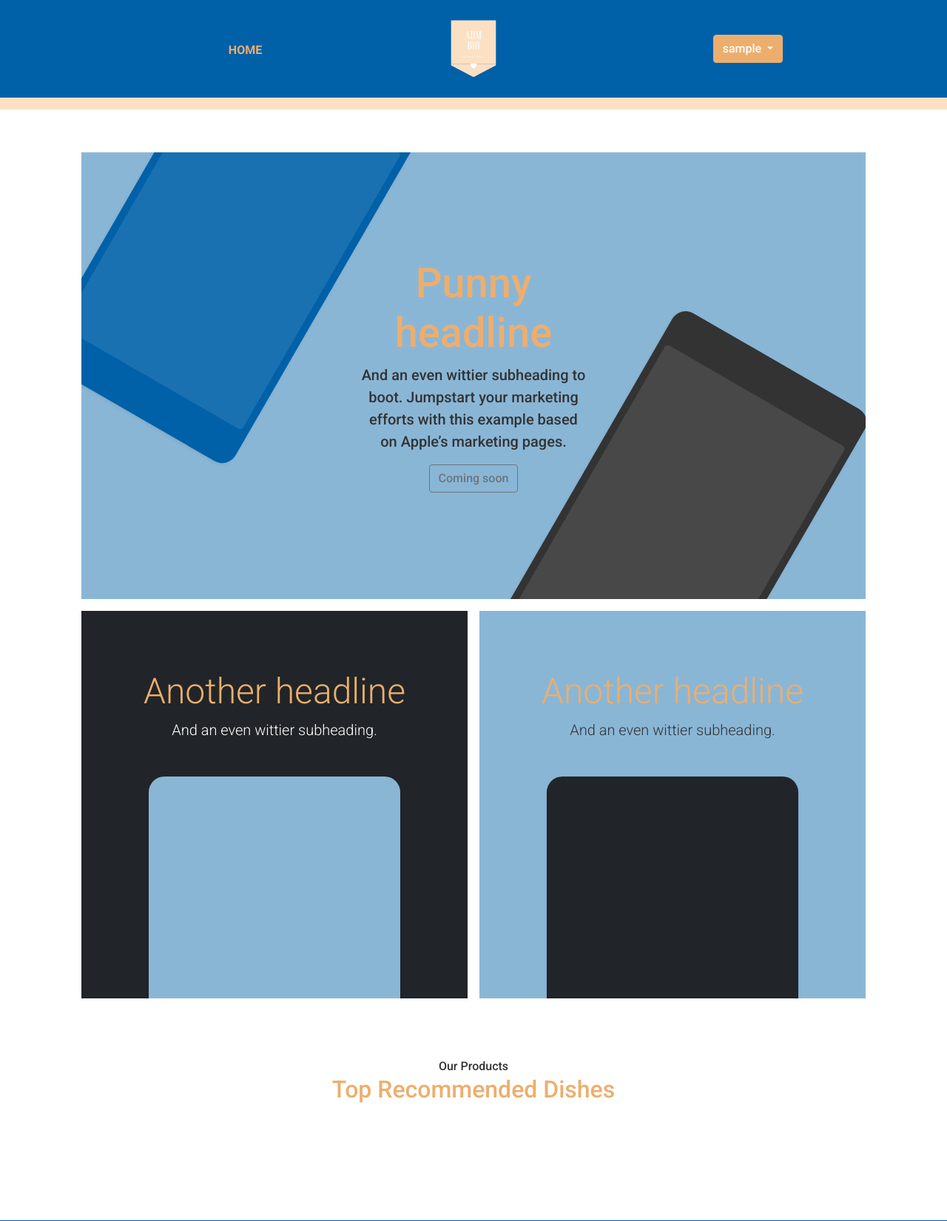
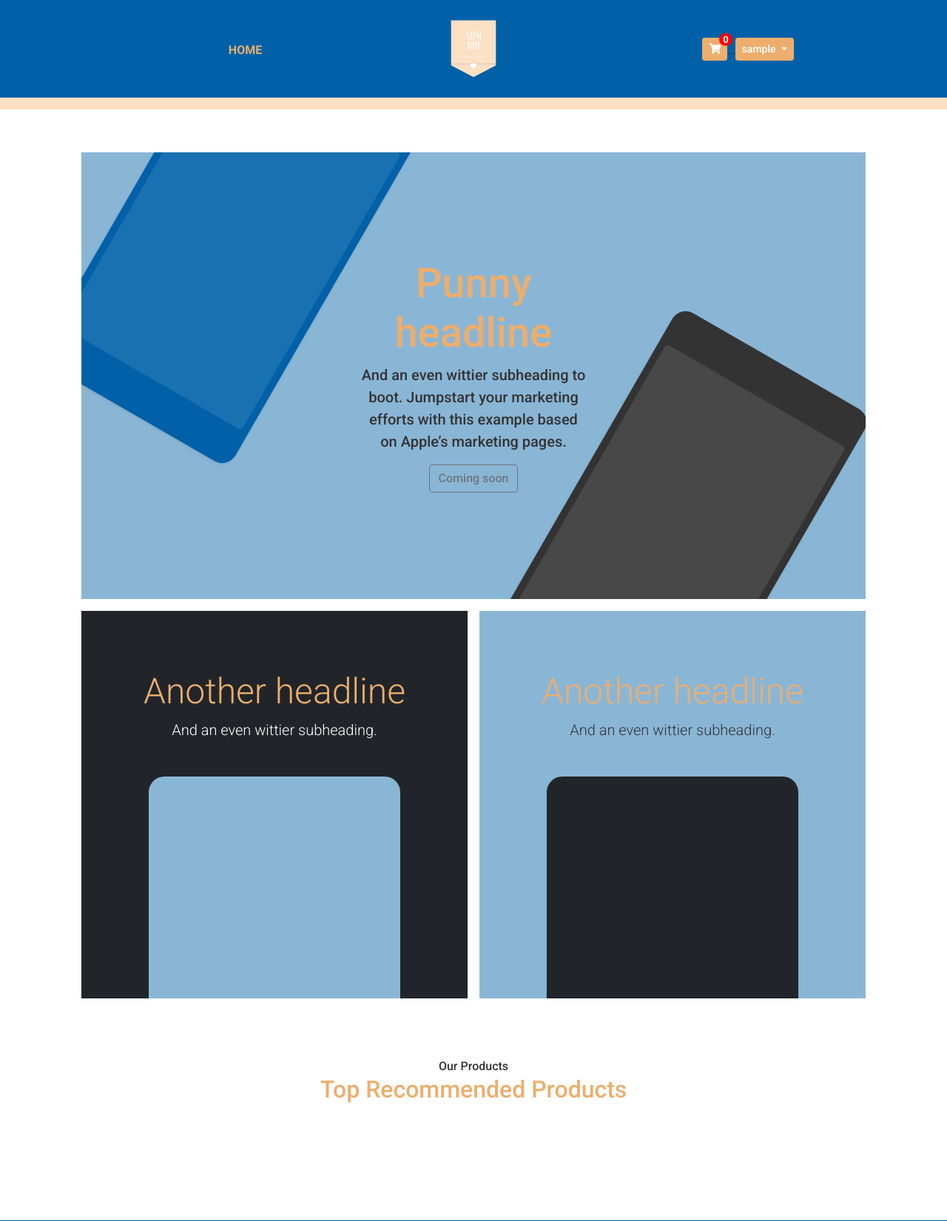
Before and after one commit to paolobiondo/adm_shop, a Django app: page / in a window 1280 px wide. Shown: the top 1651 px of the page at 74% size. Run offline with Django 3.2, Linux system fonts and the light colour scheme; the visitor is signed in with stand-in values (Sample User, id 1); data comes from the database, SQL or seed files in the repository; data that the repository does not hold is empty; some libraries are stand-ins or nearby versions.

Commit message:
add add-to-cart cookie

```diff
--- a/home/context_processors.py
+++ b/home/context_processors.py
@@ -1,5 +1,7 @@
 from product import tools as tools_products
 from admin_panel import models as admin_panel_models
+from product import models as product_models
+
 def home_data(request):
     args = {}
     if(admin_panel_models.Setting.objects.filter(setting='currency').exists()):
@@ -8,5 +10,8 @@ def home_data(request):
         admin_panel_models.Setting.objects.create(setting='currency',value='€')
         args['currency'] = admin_panel_models.Setting.objects.get(setting='currency')
 
+    if request.user.is_authenticated:
+       args['cart'] =  product_models.Cart.objects.filter(user=request.user)
+
     args['menu_categories']=tools_products.getCategories()
     return args
--- a/home/urls.py
+++ b/home/urls.py
@@ -6,4 +6,5 @@ app_name = 'home'
 urlpatterns = [
    path('',views.Index.as_view() ,name='index'),
    path('profile',views.Profile.as_view(), name='profile'),
+   path('cart',views.Cart.as_view(),name='cart')
 ]
--- a/home/views.py
+++ b/home/views.py
@@ -13,3 +13,8 @@ class Profile(LoginRequiredMixin, View):
     def get(self, request):
         args = {}
         return render(request,'home/profile.html',args)
+
+class Cart(View):
+    def get(self, request):
+        args = {}
+        return render(request,'home/cart.html',args)
--- a/static/css/adm.css
+++ b/static/css/adm.css
@@ -76,6 +76,27 @@ h1, h2, h3, h4, h5, h6 {
 .list-group .active {
   background: #0061a8;
 }
+.badge {
+  padding-left: 9px;
+  padding-right: 9px;
+  -webkit-border-radius: 9px;
+  -moz-border-radius: 9px;
+  border-radius: 9px;
+}
+
+.label-warning[href],
+.badge-warning[href] {
+  background-color: #c67605;
+}
+#lblCartCount {
+    font-size: 13px;
+    background: #ff0000;
+    color: #fff;
+    padding: 2px 5px;
+    vertical-align: top;
+    margin-left: -15px;
+    margin-top:-5px;
+}
 
 /* HEADER */
 .blog-header {
--- a/templates/home/base_home.html
+++ b/templates/home/base_home.html
@@ -27,6 +27,12 @@
           <div id="sidebar-responsive" class="sidebar-responsive">
             <a href="javascript:void(0)" class="closebtn" onclick="closeNav()">×</a>
             <a href="{% url 'home:index' %}">Home</a>
+            <a class="dropdown-item d-block d-sm-none" href="{% url 'home:profile' %}">Profile</a>
+            <a class="dropdown-item d-block d-sm-none" href="#">Settings</a>
+            <a class="dropdown-item d-block d-sm-none" href="{% url 'logout' %}">Logout</a>
+            {% if user|is_admin_panel or user.is_superuser %}
+            <a class="dropdown-item d-block d-sm-none" href="{% url 'admin_panel:index' %}">Admin</a>
+            {% endif %}
             <!-- Max 4 elements -->
           </div>
           <div class="open-sidebar-responsive">
@@ -37,9 +43,13 @@
           <a class="blog-header-logo" href="#"><img src="{% static 'img/adm_bio.png'%}"></a>
         </div>
         <div class="col-4 col-sm-5">
+          <a class="cart_link" href="{% url 'home:cart' %}">
+            <button class="btn btn-secondary d-inline btn-sm" type="button"><i class="fas fa fa-shopping-cart"></i></button>
+            <span class='badge badge-warning' id='lblCartCount'> {{cart.count}} </span>
+          </a>
           {% if user.is_authenticated %}
-          <div class="dropdown">
-            <button class="btn btn-secondary dropdown-toggle" type="button" id="dropdownMenuButton1" data-bs-toggle="dropdown" aria-expanded="false">
+          <div class="dropdown d-none d-md-inline">
+            <button class="btn btn-secondary dropdown-toggle btn-sm" type="button" id="dropdownMenuButton1" data-bs-toggle="dropdown" aria-expanded="false">
               {{user.username}}
             </button>
             <ul class="dropdown-menu" aria-labelledby="dropdownMenuButton1">
@@ -53,6 +63,7 @@
             </ul>
           </div>
 
+        </a>
           {%else%}
           <a class="btn btn-sm btn-primary" href="#">SIGN UP</a>
           <a class="btn btn-sm btn-secondary" href="{%url 'login'%}">LOGIN</a>
@@ -136,6 +147,79 @@
         document.getElementById("sidebar-responsive").style.width = "0";
       }
     </script>
+
+    <script>
+      function get_cookie_cart() {
+          var pos_cookie_cart = document.cookie.search('cart');
+          if(pos_cookie_cart != -1) {
+            var pos_cookie_cart_2 = document.cookie.slice(pos_cookie_cart).search(';');
+            if(pos_cookie_cart_2>0) {
+                cookie_to_save = document.cookie.slice(pos_cookie_cart,pos_cookie_cart_2);
+            } else {
+                cookie_to_save = document.cookie.slice(pos_cookie_cart);
+            }
+            cookie_cart_products = cookie_to_save.slice(cookie_to_save.search('=')+1);
+          }
+          else {
+            cookie_cart_products = null;
+          }
+          return cookie_cart_products;
+      }
+    </script>
+
+    {% if user.is_authenticated %}
+    <script>
+      /* Add-to-Cart Request */
+      function addToCart(idProduct) {
+          var url = "{% url 'product:product' id=12345 %}".replace(/12345/, parseInt(idProduct));
+          $.ajax({
+              url: url,
+              type: 'POST',
+              data:{
+                  idProduct:idProduct,
+                  csrfmiddlewaretoken:$('input[name=csrfmiddlewaretoken]').val()
+              },
+              success: function(data) {
+                  data = JSON.parse(data); // converts string of json to object
+                  console.log(data);
+              }
+          });
+      }
+    </script>
+    {% else %}
+    <script>
+      function counter_cookie_cart() {
+          var products = get_cookie_cart();
+          if(cookie_cart_products!=null) {
+            var products_splitted = products.split(",");
+            $('#lblCartCount').show();
+            $('#lblCartCount').text(products_splitted.length);
+          } else {
+            $('#lblCartCount').hide();
+          }
+
+      }
+      counter_cookie_cart();
+
+      function addToCart(idProduct) {
+          /* get cookie */
+          var cookie_cart_products = ""
+          cookie_cart_products = get_cookie_cart();
+          if(cookie_cart_products!=null) {
+              var products_splitted = cookie_cart_products.split(",");
+              if(products_splitted.includes(idProduct) == false) {
+                /* write cookie */
+                document.cookie = "cart="+cookie_cart_products+","+idProduct;
+              }
+          } else {
+              document.cookie = "cart="+idProduct;
+          }
+          counter_cookie_cart();
+      }
+    </script>
+    {% endif %}
+
+
     {% block script_content %}
     {% endblock %}
   </body>
--- a/templates/home/index.html
+++ b/templates/home/index.html
@@ -32,7 +32,7 @@
 <div class="row" id="products">
     <div class="section-title text-center">
         <span class="sub-title">Our Products</span>
-      <h2><span>Top Recommended Dishes</span></h2>
+      <h2><span>Top Recommended Products</span></h2>
     </div>
 
     {%for product in products %}
@@ -50,24 +50,4 @@
 </div>
 {% endblock %}
 {% block script_content %}
-<script>
-/* Add-to-Cart Request */
-function addToCart(idProduct) {
-    var url = "{% url 'product:product' id=12345 %}".replace(/12345/, parseInt(idProduct));
-    $.ajax({
-        url: url,
-        type: 'POST',
-        data:{
-            idProduct:idProduct,
-            unit:1,
-            csrfmiddlewaretoken:$('input[name=csrfmiddlewaretoken]').val()
-        },
-        success: function(data) {
-            data = JSON.parse(data); // converts string of json to object
-            console.log(data);
-        }
-    });
-}
-
-</script>
 {% endblock %}
```
Also changed, not shown: product/views.py (+11 -4 lines), templates/home/cart.html (added, +8 -0 lines).
